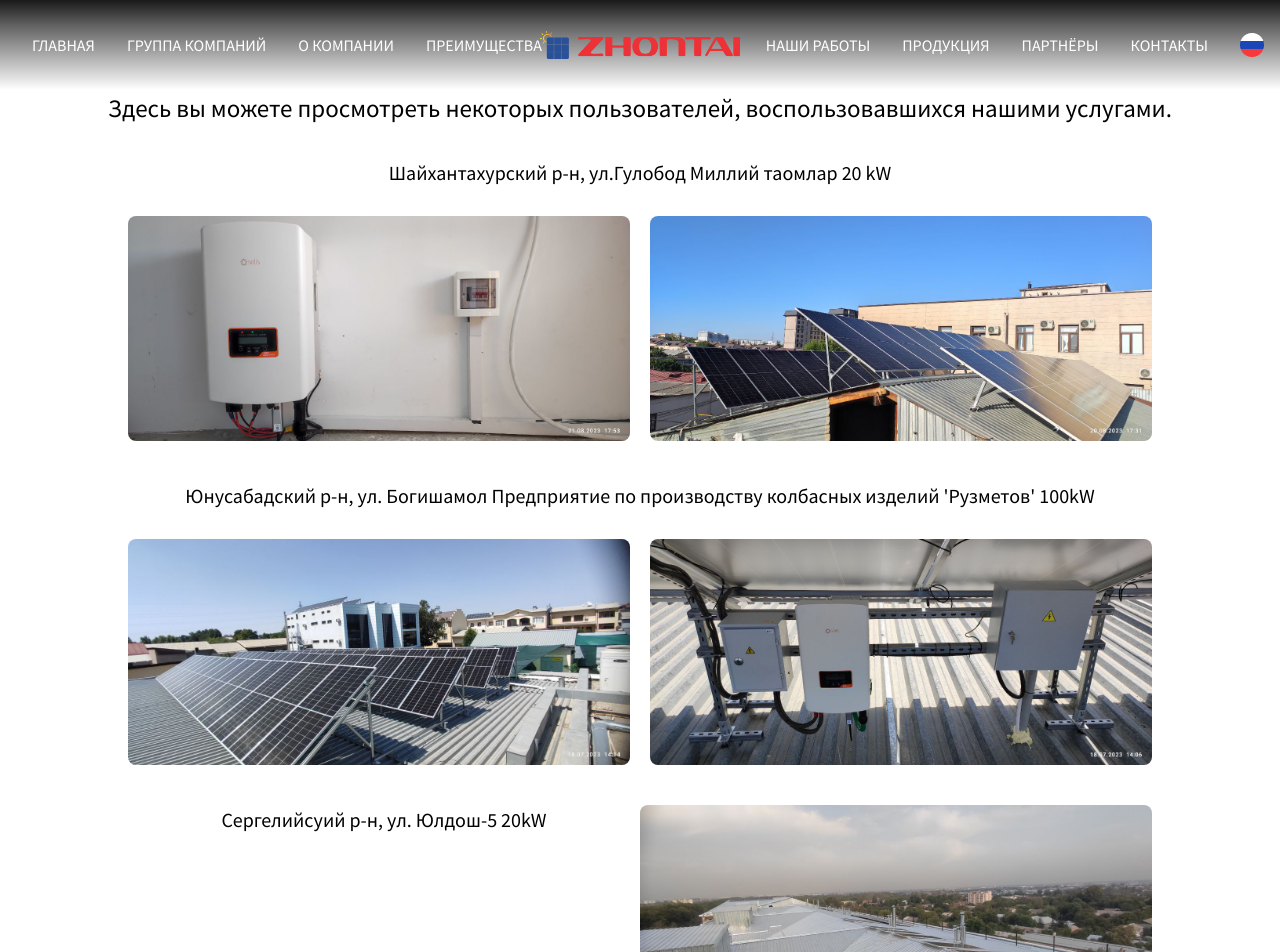
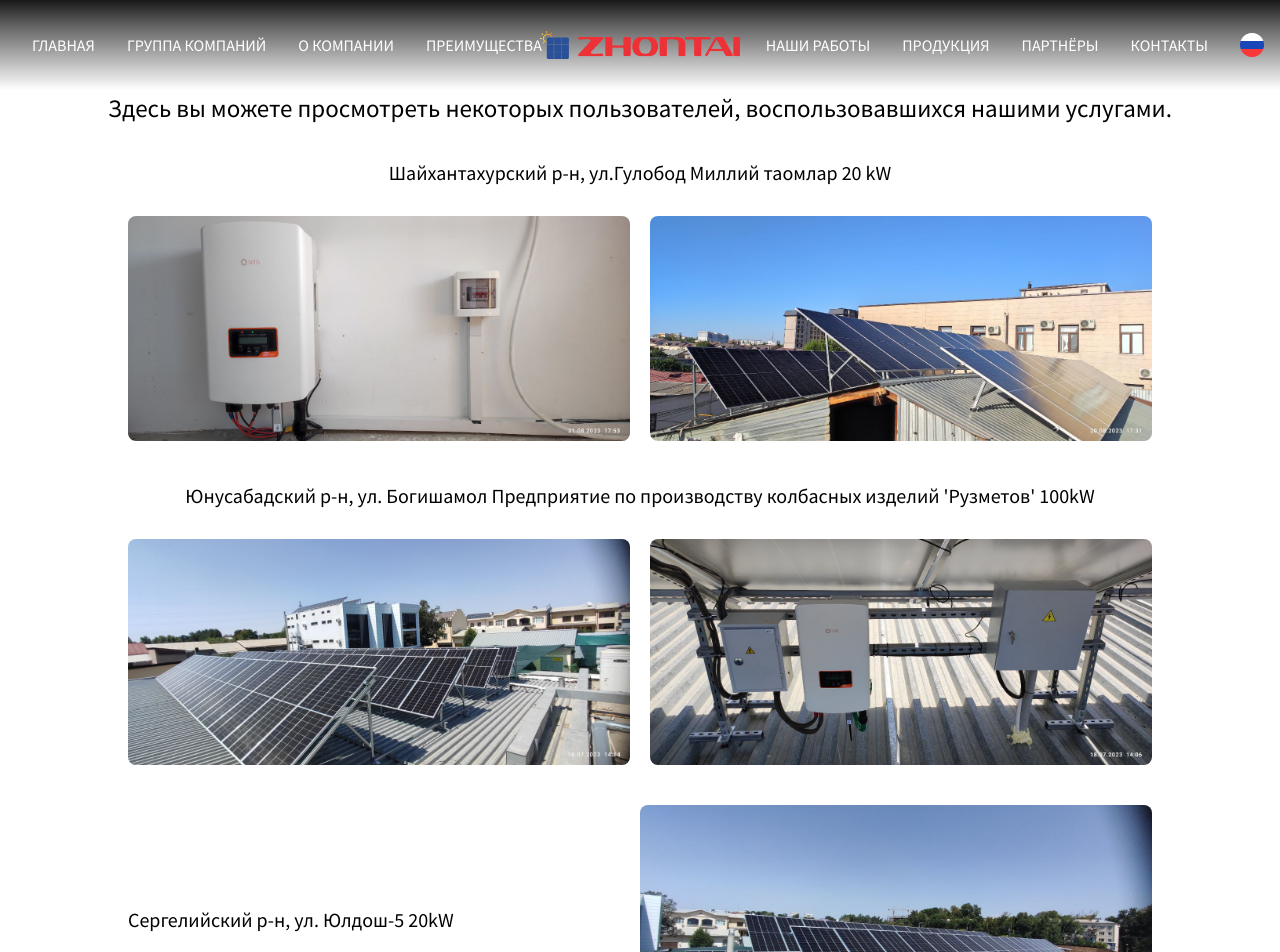
Before and after one commit to RamazonovDeveloper/ZHONTAI, a React (Create React App) app: page /our_works in a window 1280 px wide. Shown: the top 952 px of the page. Built offline with nearby package versions, Linux system fonts and the light colour scheme.

Commit message:
Our works page bugs fixed

```diff
--- a/src/languageData/OurWorks.js
+++ b/src/languageData/OurWorks.js
@@ -12,7 +12,7 @@ export const works = {
         title:"Здесь вы можете просмотреть некоторых пользователей, воспользовавшихся нашими услугами.",
         text1:"Шайхантахурский р-н, ул.Гулобод  Миллий таомлар 20 kW",
         text2:"Юнусабадский р-н, ул. Богишамол Предприятие по производству колбасных изделий 'Рузметов' 100kW",
-        text3:"Сергелийсуий р-н, ул. Юлдош-5  20kW",
+        text3:"Сергелийский р-н, ул. Юлдош-5  20kW",
         text4:"Алмазарский р-н, ул. Согбол Частный дом 11kW",
         text5:"Сергелийский р-н, ул.Чоштепа Предприятие по производству сладостей 'Krember' 10kW",
     }
--- a/src/pages/OurWorks.js
+++ b/src/pages/OurWorks.js
@@ -8,7 +8,7 @@ import img2 from "../assets/4.миллий таомлар 2.jpg";
 import img3 from "../assets/2.Рузметов.jpg";
 import img4 from "../assets/2.Рузметов 2.jpg";
 
-import img5 from "../assets/7.Сергели дом 2.jpg";
+import img5 from "../assets/sergeli uy.jpg";
 
 import img6 from "../assets/5. Крембер 2.jpg";
 import img7 from "../assets/5 1.jpg";
@@ -49,7 +49,7 @@ export default function OurWorks({ lang }) {
             data-aos="fade-right"
             className="h-100% items-center justify-center py-12 lg:py-0"
           >
-            <div className="">
+            <div className="flex items-center h-full">
               <p className="text-[20px] text-center">{works[lang].text3}</p>
             </div>
           </div>
```
Also changed, not shown: src/assets/sergeli uy.jpg (added).
